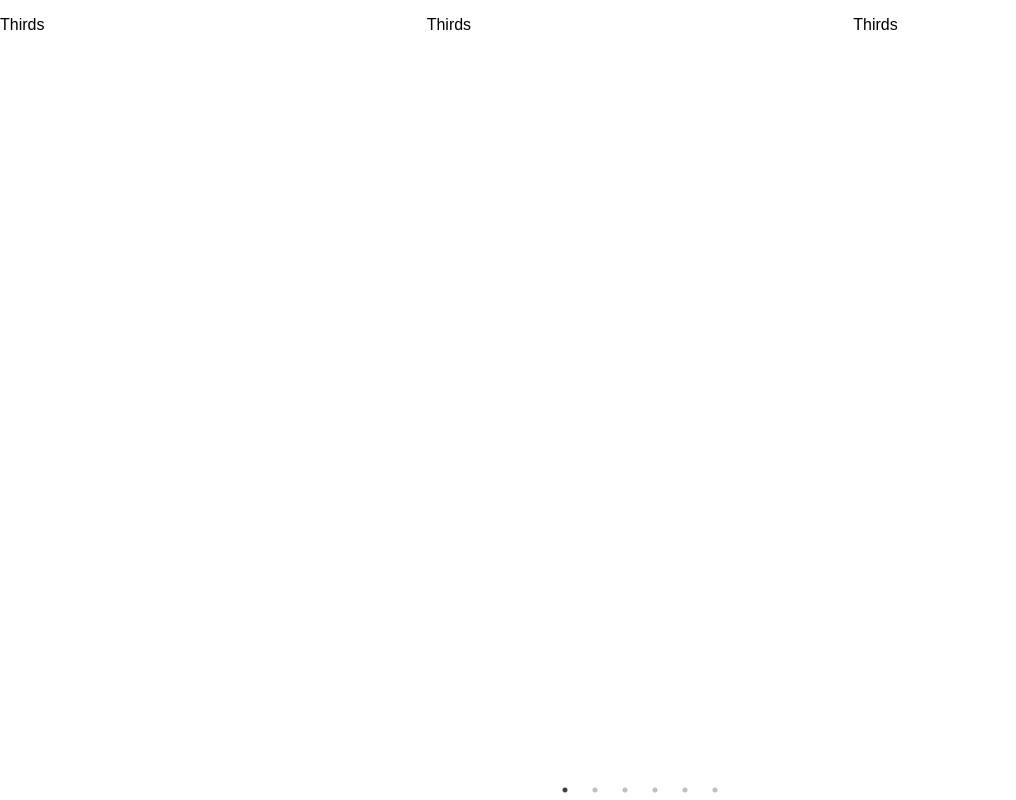
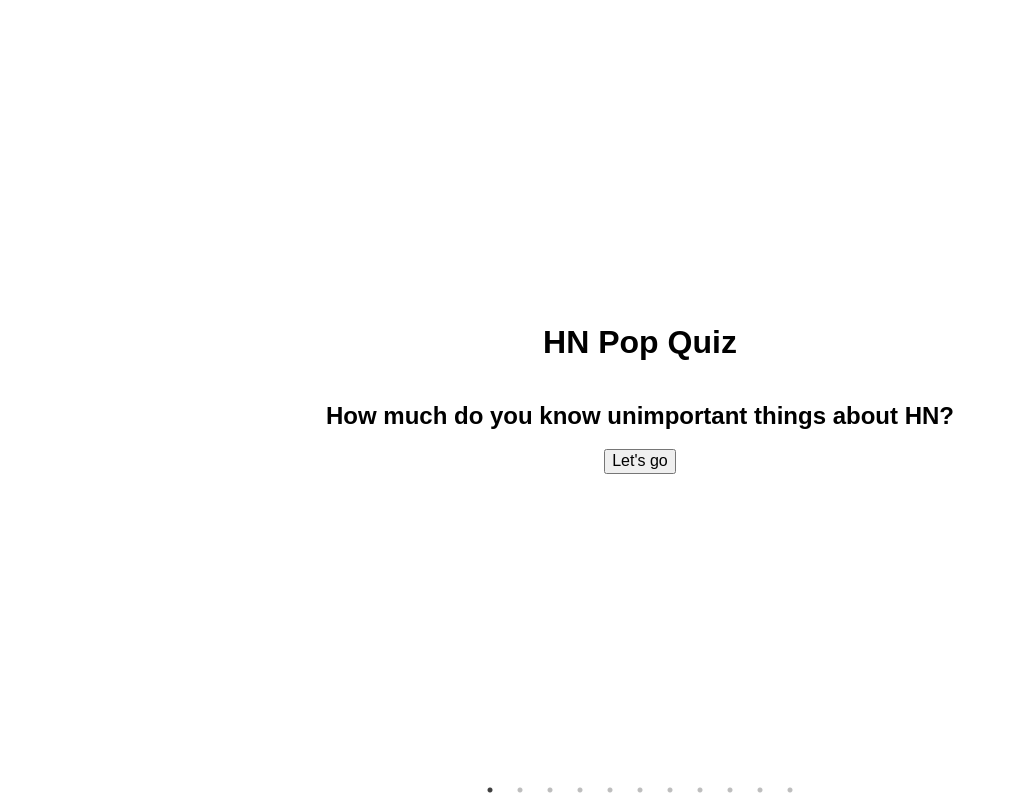
Before and after one commit to fikrikarim/hnpopquiz, a React (Create React App) app: page / in a window 1280 px wide. Shown: the whole page, without its empty margins (0-1016 px from the left). Built offline with nearby package versions, Linux system fonts and the light colour scheme; the HTML template or start-up script is replaced by a standard one.

Commit message:
Add quizList, and style position

```diff
--- a/src/App.scss
+++ b/src/App.scss
@@ -11,7 +11,11 @@ body,
     flex-direction: column;
   }
 
-  &-list {
+  &-list,
+  &-track,
+  &-slide,
+  &-slide > div {
+    display: flex !important;
     flex-grow: 1;
   }
 
@@ -20,3 +24,15 @@ body,
     position: relative;
   }
 }
+
+.slide {
+  display: flex !important;
+  flex-direction: column;
+  flex-grow: 1;
+  align-items: center;
+  justify-content: center;
+
+  &-landing {
+    text-align: center;
+  }
+}
--- /dev/null
+++ b/src/components/QuizContainer.js
@@ -0,0 +1,32 @@
+import React from "react";
+import Slider from "react-slick";
+import SlideLanding from "./SlideLanding";
+import SlideQuestion from "./SlideQuestion";
+import quizList from "../quizList.json";
+
+class SimpleSlider extends React.Component {
+  render() {
+    var settings = {
+      dots: true,
+      speed: 500,
+      infinite: false,
+      slidesToShow: 1,
+      slidesToScroll: 1,
+      arrows: false
+    };
+    return (
+      <Slider {...settings}>
+        <div className="slide slide-landing">
+          <SlideLanding />
+        </div>
+        {quizList.map(quiz => (
+          <div className="slide slide-question">
+            <SlideQuestion quiz={quiz} />
+          </div>
+        ))}
+      </Slider>
+    );
+  }
+}
+
+export default SimpleSlider;
--- a/src/components/QuizContainer.jsx
+++ /dev/null
@@ -1,49 +0,0 @@
-import React from "react";
-import Slider from "react-slick";
-
-class SimpleSlider extends React.Component {
-  render() {
-    var settings = {
-      dots: true,
-      speed: 500,
-      infinite: false,
-      slidesToShow: 1,
-      slidesToScroll: 1,
-      arrows: false
-    };
-    return (
-      <Slider {...settings}>
-        <div>
-          <div className="pure-g">
-            <div className="pure-u-1-3">
-              <p>Thirds</p>
-            </div>
-            <div className="pure-u-1-3">
-              <p>Thirds</p>
-            </div>
-            <div className="pure-u-1-3">
-              <p>Thirds</p>
-            </div>
-          </div>
-        </div>
-        <div>
-          <h3>2</h3>
-        </div>
-        <div>
-          <h3>3</h3>
-        </div>
-        <div>
-          <h3>4</h3>
-        </div>
-        <div>
-          <h3>5</h3>
-        </div>
-        <div>
-          <h3>6</h3>
-        </div>
-      </Slider>
-    );
-  }
-}
-
-export default SimpleSlider;
--- /dev/null
+++ b/src/components/SlideLanding.js
@@ -0,0 +1,11 @@
+import React from "react";
+
+export default function SlideLanding() {
+  return (
+    <React.Fragment>
+      <h1>HN Pop Quiz</h1>
+      <h2>How much do you know unimportant things about HN?</h2>
+      <button>Let's go</button>
+    </React.Fragment>
+  );
+}
--- /dev/null
+++ b/src/components/SlideQuestion.js
@@ -0,0 +1,15 @@
+import React from "react";
+
+export default function SlideQuestion(props) {
+  const { question, choices } = props.quiz;
+  return (
+    <React.Fragment>
+      <h3>{question}</h3>
+      <ul>
+        {choices.map(choice => (
+          <li>{choice}</li>
+        ))}
+      </ul>
+    </React.Fragment>
+  );
+}
--- /dev/null
+++ b/src/quizList.json
@@ -0,0 +1,92 @@
+[
+  {
+    "question": "Hacker news is a link aggregator site for hackers created by?",
+    "choices": [
+      "Paul Ryan",
+      "Paul Allen",
+      "Paul Graham",
+      "Paul Walker",
+      "Chris Paul"
+    ],
+    "correctChoice": "Paul Graham",
+    "explanation": ""
+  },
+  {
+    "question": "What company did Show HN on Hacker news, but got some pessimistic comments, including, \"you can already build such a system yourself quite trivially\"?",
+    "choices": ["Airbnb", "Box", "Coinbase", "Dropbox", "Firebase"],
+    "correctChoice": "Dropbox",
+    "explanation": "https://news.ycombinator.com/item?id=8863"
+  },
+  {
+    "question": "How many karma you need to be able to downvote other comments?",
+    "choices": ["1", "31", "251", "501", "You can downvote comments?"],
+    "correctChoice": "501",
+    "explanation": "https://github.com/minimaxir/hacker-news-undocumented#downvoting-comments"
+  },
+  {
+    "question": "What is the username of one (or more) of our moderator(s)?",
+    "choices": ["dang", "ding", "spez", "momod", "All of the above"],
+    "correctChoice": "dang",
+    "explanation": ""
+  },
+  {
+    "question": "Which computer scientist did an AMA (ask me anything) on HN?",
+    "choices": [
+      "Alan Kay",
+      "Bjarne Stroustrup",
+      "Claude Shannon",
+      "Donald Knuth",
+      "None of the above"
+    ],
+    "correctChoice": "Alan Kay",
+    "explanation": "https://news.ycombinator.com/item?id=11939851"
+  },
+  {
+    "question": "Which of the following username isn't included in top 5 users with most karma?",
+    "choices": ["tptacek", "jacquesm", "patio11", "danso", "sctb"],
+    "correctChoice": "sctb",
+    "explanation": "https://news.ycombinator.com/leaders"
+  },
+  {
+    "question": "What site releases a satirical weekly annotated digest of the top HN posts?",
+    "choices": [
+      "negationreview",
+      "weeklydisjunction",
+      "nvm",
+      "n-gate",
+      "daringfireball"
+    ],
+    "correctChoice": "n-gate",
+    "explanation": "http://n-gate.com/"
+  },
+  {
+    "question": "The original hacker news program is written in what programming language?",
+    "choices": ["Arc", "Basic", "Clojure", "Delphi", "Typescript"],
+    "correctChoice": "Arc",
+    "explanation": "http://paulgraham.com/hackernews.html"
+  },
+  {
+    "question": "At the moment, what's the title of HN submission with highest point?",
+    "choices": [
+      "A Message to Our Customers",
+      "Steve Jobs has passed away.",
+      "Stephen Hawking has died",
+      "Reflecting on one very, very strange year at Uber",
+      "Show HN: HN Pop Quiz - How much do you know about HN?"
+    ],
+    "correctChoice": "Stephen Hawking has died",
+    "explanation": "I really hope I can update this answer"
+  },
+  {
+    "question": "What is the \"comeback of all time\" according to pg?",
+    "choices": [
+      "\"Did you create the company by yourself?\"",
+      "\"Did you win the Putnam?\"",
+      "\"Did you join ICPC?\"",
+      "\"Did you got Pulitzer Prize?\"",
+      "\"Did you invent this algorithm?\""
+    ],
+    "correctChoice": "\"Did you win the Putnam?\"",
+    "explanation": "https://news.ycombinator.com/item?id=35079"
+  }
+]
```
